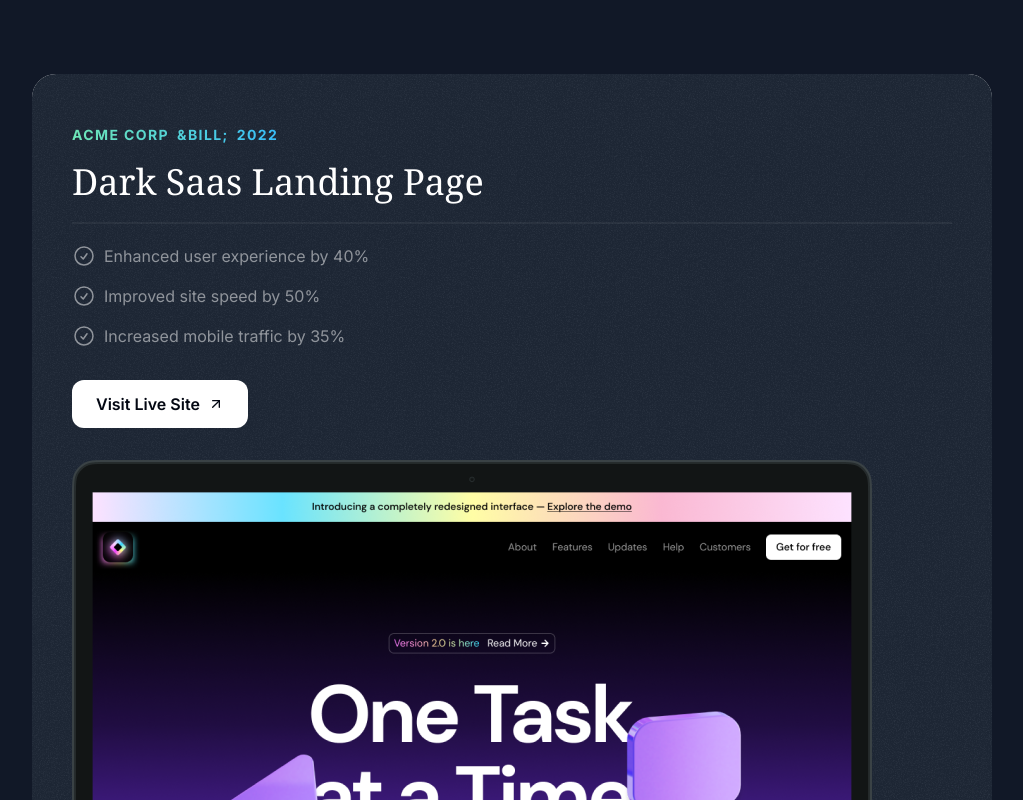
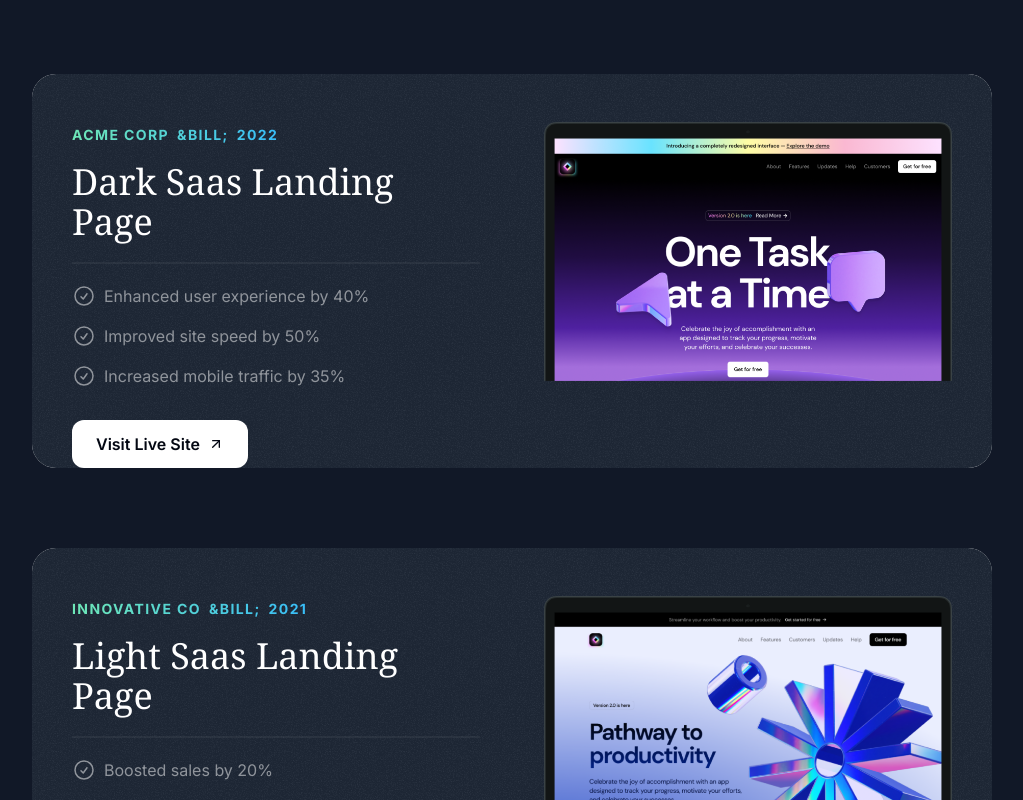
Before and after one commit to r-kaveri24/Porfolio, a Next.js app: page / in a window 1280 px wide. Shown: the part 1180-1980 px from the top of the page, without its empty margins (128-1151 px from the left). Built offline with nearby package versions, Linux system fonts and the light colour scheme; a web font is replaced by a local one.

Commit message:
build error solved

```diff
--- a/src/sections/Hero.tsx
+++ b/src/sections/Hero.tsx
@@ -65,7 +65,7 @@ export const HeroSection = () => {
           </button>
           <button className='inline-flex items-center gap-2 border border-white bg-white text-gray-900 h-12 px-6 rounded-xl '>
             <span>👋</span>
-            <span className='font-semibold'>Let's Connect</span>
+            <span className='font-semibold'>Let&apos;s Connect</span>
           </button>
         </div>
       </div>
--- a/src/sections/Projects.tsx
+++ b/src/sections/Projects.tsx
@@ -59,6 +59,8 @@ export const ProjectsSection = () => {
             <div className="absolute inset-0 -z-10 opacity-5" style={{
               backgroundImage: `url(${GrainImage.src})`
             }}></div>
+            <div className="lg:grid lg:grid-cols-2 lg:gap-16  ">
+              <div>
                 <div className="bg-gradient-to-r gap-2 from-emerald-300 to-sky-400 inline-flex font-bold uppercase tracking-widest text-sm text-transparent bg-clip-text">
                   <span>{projects.company}</span>
                   <span>&bill;</span>
@@ -68,8 +70,8 @@ export const ProjectsSection = () => {
                 <h3 className="font-serif text-2xl mt-2 md:mt-4  md:text-4xl">{projects.title}</h3>
                 <hr className="border-t-2 border-white/5 mt-4 md:mt-5" />
                 <ul className="flex flex-col gap-4 mt-4 md:mt-5">
-              {projects.results.map((result) => (
-                <li className="flex gap-2 text-sm md:text-base text-white/50">
+                  {projects.results.map((result, index) => (
+                    <li key={index} className="flex gap-2 text-sm md:text-base text-white/50">
                       <CheckIcon className='size-5 md:size-6' />
                       <span>{result.title}</span></li>
                   ))}
@@ -80,7 +82,11 @@ export const ProjectsSection = () => {
                     <ArrowUpRightIcon className='size-4' />
                   </button>
                 </a>
-            <Image src={projects.image} alt={projects.title} className="mt-8 -mb-4 md:-mb-0" />
+              </div>
+              <div>
+                <Image src={projects.image} alt={projects.title} className="mt-8 -mb-4 md:-mb-0 lg:mt-0" />
+              </div>
+            </div>
           </div>
         ))}
       </div>
```
Lines whose indentation alone changed are shown as unchanged.
